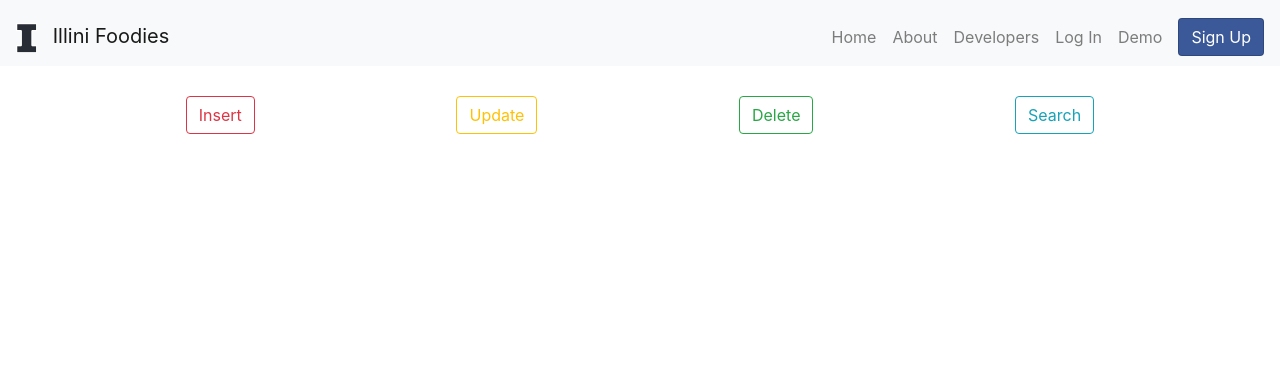
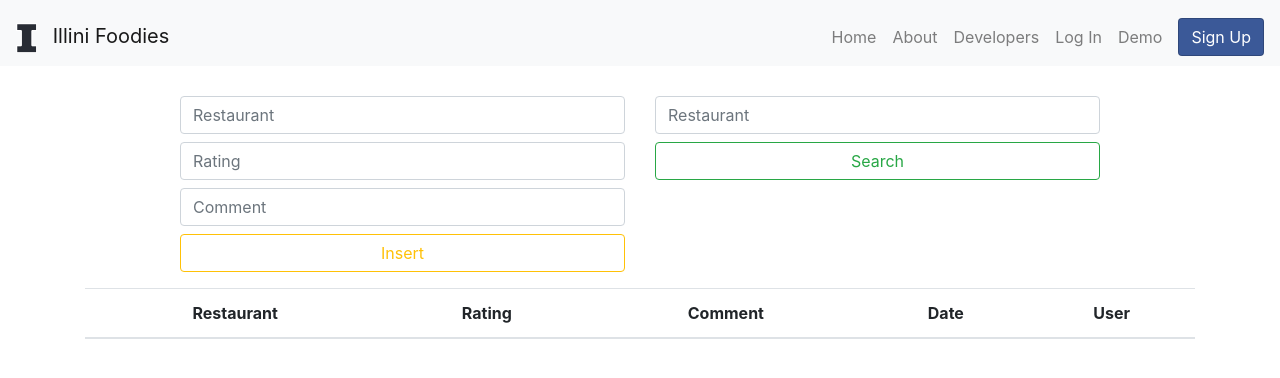
Before and after one commit to MaxProfit/IlliniFoodies-Frontend, a React (Create React App) app in the folder react-app/: page / in a window 1280 px wide. Shown: the top 378 px of the page. Built offline with nearby package versions, Linux system fonts and the light colour scheme.

Commit message:
Working input form with data to json! :D

```diff
--- a/react-app/src/App.css
+++ b/react-app/src/App.css
@@ -82,3 +82,7 @@
     padding: 4rem 2rem;
   }
 }
+
+form input{
+  margin-bottom: 0.5em;
+}
--- a/react-app/src/App.js
+++ b/react-app/src/App.js
@@ -48,7 +48,7 @@ function App() {
     <div className="App">
       <DemoPage></DemoPage>
 
-      <script src="https://unpkg.com/react-bootstrap@next/dist/react-bootstrap.min.js"/>
+      <script src="https://unpkg.com/react-bootstrap@next/dist/react-bootstrap.min.js" />
     </div>
   );
 }
@@ -154,14 +154,90 @@ class DemoPage extends React.Component {
       <div>
         <Navbar active={["", "", "", "", "", " active", ""]}></Navbar>
 
-        <div className="container mt-5 pt-5">
-          <form className="form-inline justify-content-around">
-            <DemoButton color="btn-outline-danger" id="insert"></DemoButton>
-            <DemoButton color="btn-outline-warning" id="update"></DemoButton>
-            <DemoButton color="btn-outline-success" id="delete"></DemoButton>
-            <DemoButton color="btn-outline-info" id="search"></DemoButton>
+        <DemoForm></DemoForm>
+      </div>
+    );
+  }
+}
+
+class DemoForm extends React.Component {
+  constructor(props) {
+    super(props);
+    this.state = {
+      restaurant: null,
+      rating: null,
+      comment: null,
+      date: null,
+      user: null
+    };
+
+    this.handleSubmit = this.handleSubmit.bind(this)
+    this.handleRestaurantChange = this.handleRestaurantChange.bind(this);
+    this.handleRatingChange = this.handleRatingChange.bind(this);
+    this.handleCommentChange = this.handleCommentChange.bind(this);
+  }
+
+  handleSubmit() {
+    console.log(this.state)
+  }
+
+  handleRestaurantChange(event) {
+    this.setState({ restaurant: event.target.value , date: new Date()});
+  }
+  handleRatingChange(event) {
+    this.setState({ rating: event.target.value ,date: new Date()});
+  }
+
+  handleCommentChange(event) {
+    this.setState({ comment: event.target.value ,date: new Date()});
+  }
+
+  render() {
+    return (
+      <div className="container mt-5 pt-5">
+        <div className="row justify-content-center">
+          <form className="form-group mr-0 col-5">
+            <input
+              className="form-control"
+              placeholder="Restaurant"
+              onChange={this.handleRestaurantChange}
+            ></input>
+            <input
+              className="form-control"
+              placeholder="Rating"
+              onChange={this.handleRatingChange}
+            ></input>
+            <input
+              className="form-control"
+              placeholder="Comment"
+              onChange={this.handleCommentChange}
+            ></input>
+            <DemoButton
+              color="btn-outline-warning"
+              id="insert"
+              onClick={this.handleSubmit}
+            ></DemoButton>
+          </form>
+
+          <form className="form-group col-offset-2 col-5">
+            <input className="form-control" placeholder="Restaurant"></input>
+            <DemoButton color="btn-outline-success" id="search"></DemoButton>
           </form>
         </div>
+
+        <table className="table">
+          <thead>
+            <tr>
+              <th>Restaurant</th>
+              <th>Rating</th>
+              <th>Comment</th>
+              <th>Date</th>
+              <th>User</th>
+            </tr>
+          </thead>
+
+          <tbody id="demo-table-body"></tbody>
+        </table>
       </div>
     );
   }
@@ -170,31 +246,18 @@ class DemoPage extends React.Component {
 class DemoButton extends React.Component {
   constructor(props) {
     super(props);
-    this.handleClick = this.handleClick.bind(this);
-  }
-
-  handleClick() {
-    if(this.props.id == "insert") {
-      // sql
-    }
-    else if(this.props.id == "update") {
-      // sql
-    }
-    else if (this.props.id == "delete") {
-      // sql
-    }
-    else if (this.props.id == "search") {
-      // sql
-    }
-    else {
-      // sql
-    }
   }
 
   render() {
     return (
-      <button className={"btn " + this.props.color} id={this.props.id + "-button"} onClick={this.handleClick}>
-        {this.props.id.charAt(0).toUpperCase() + this.props.id.slice(1)}</button>
+      <button
+        className={"btn form-control " + this.props.color}
+        id={this.props.id + "-button"}
+        type="button"
+        onClick={this.props.onClick}
+      >
+        {this.props.id.charAt(0).toUpperCase() + this.props.id.slice(1)}
+      </button>
     );
   }
 }
```
